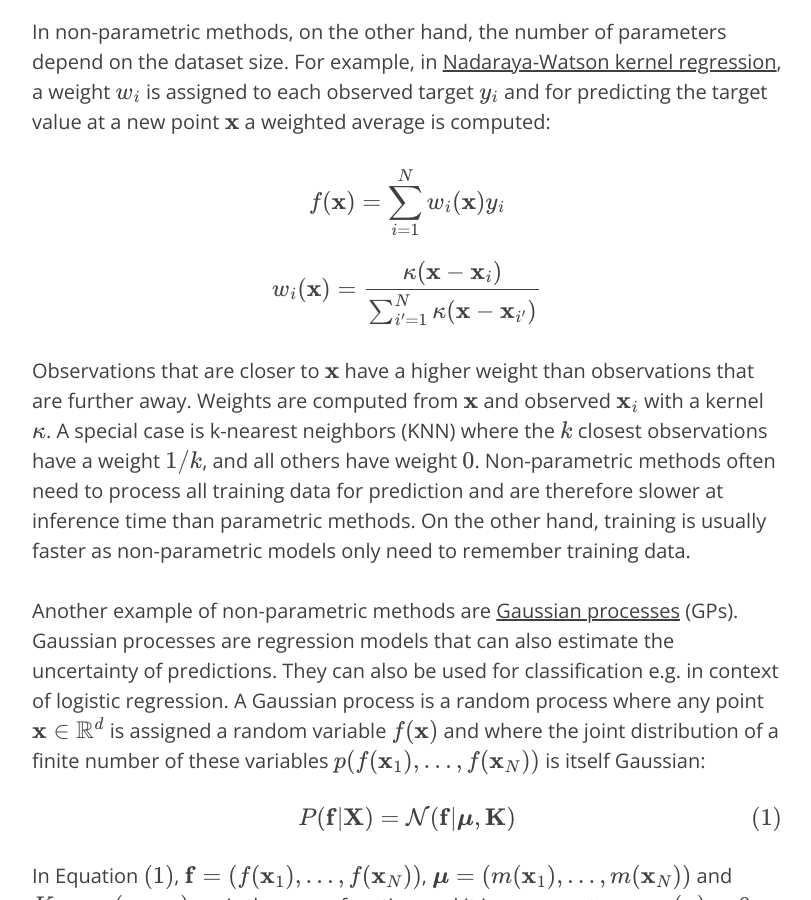
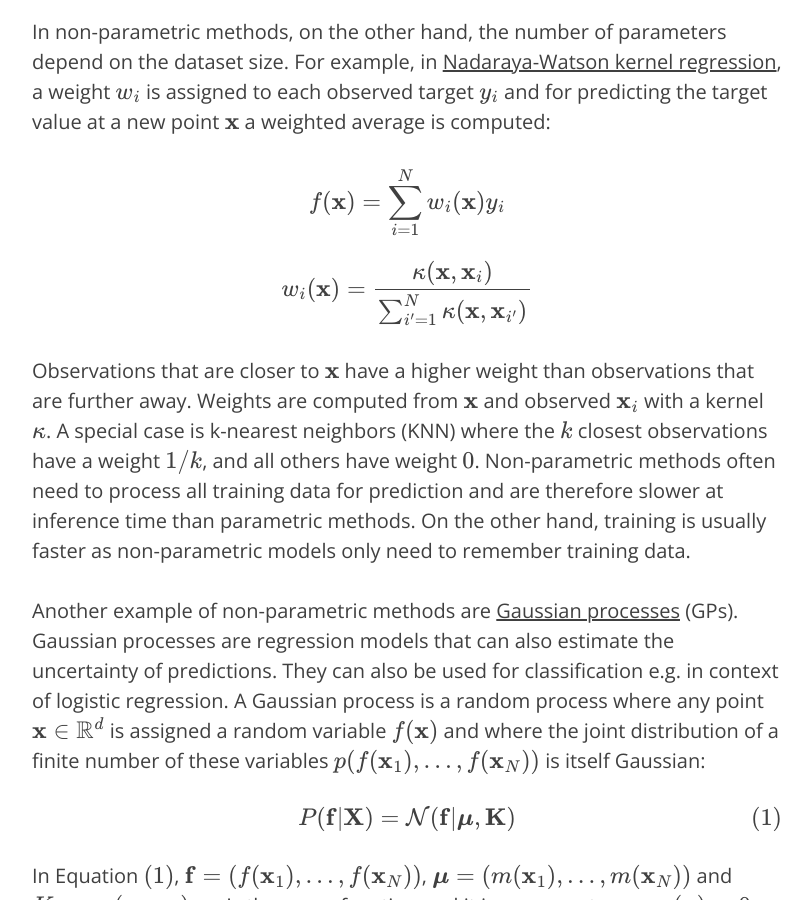
Before and after one commit to krasserm/krasserm.github.io, a Jekyll site: the page built from _posts/2018-03-19-gaussian-processes.md, in a window 1280 px wide and 900 px high, scrolled down 874 px. Shown: the whole window, without its empty margins (233-1044 px from the left). Built offline with Jekyll 4.4.1, drawn with Linux system fonts in a browser that asks for light colours; formulas are drawn with MathJax 3; comment, search, counter and statistics services are not loaded.

Commit message:
Fix error in kernel regression

```diff
--- a/_posts/2018-03-19-gaussian-processes.md
+++ b/_posts/2018-03-19-gaussian-processes.md
@@ -16,7 +16,7 @@ In non-parametric methods, on the other hand, the number of parameters depend on
 
 $$f(\mathbf{x}) = \sum_{i=1}^{N}w_i(\mathbf{x})y_i$$
 
-$$w_i(\mathbf{x}) = \frac{\kappa(\mathbf{x} - \mathbf{x}_{i})}{\sum_{i'=1}^{N}\kappa(\mathbf{x} - \mathbf{x}_{i'})}$$
+$$w_i(\mathbf{x}) = \frac{\kappa(\mathbf{x}, \mathbf{x}_{i})}{\sum_{i'=1}^{N}\kappa(\mathbf{x}, \mathbf{x}_{i'})}$$
 
 Observations that are closer to $\mathbf{x}$ have a higher weight than observations that are further away. Weights are computed from $\mathbf{x}$ and observed $\mathbf{x}_i$ with a kernel $\kappa$. A special case is k-nearest neighbors (KNN) where the $k$ closest observations have a weight $1/k$, and all others have weight $0$. Non-parametric methods often need to process all training data for prediction and are therefore slower at inference time than parametric methods. On the other hand, training is usually faster as non-parametric models only need to remember training data.
 
```
